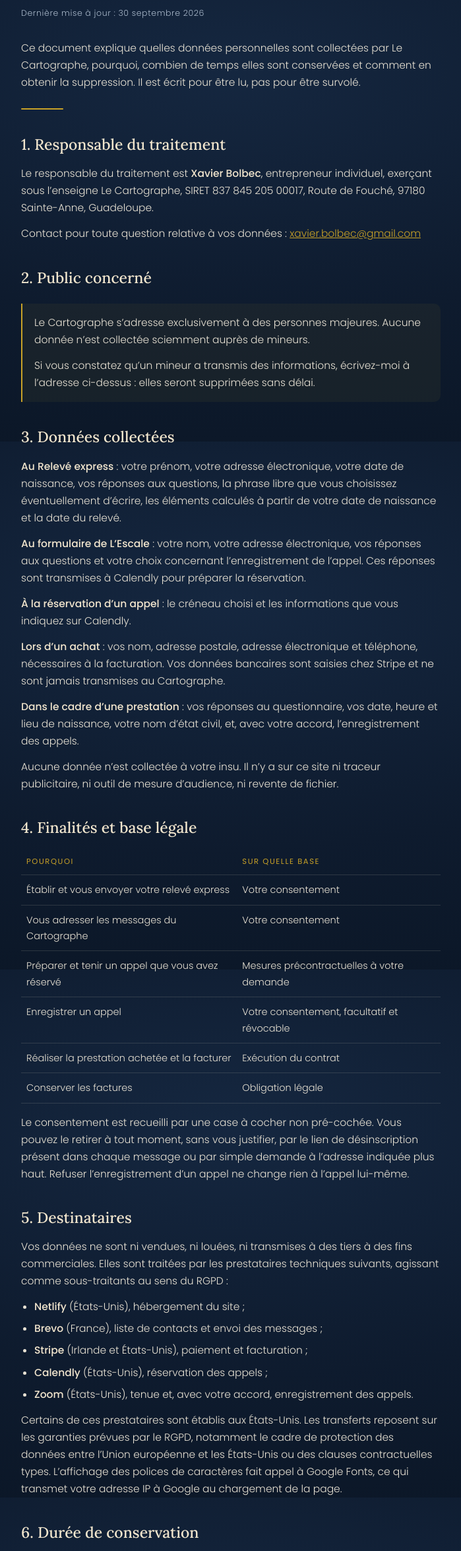
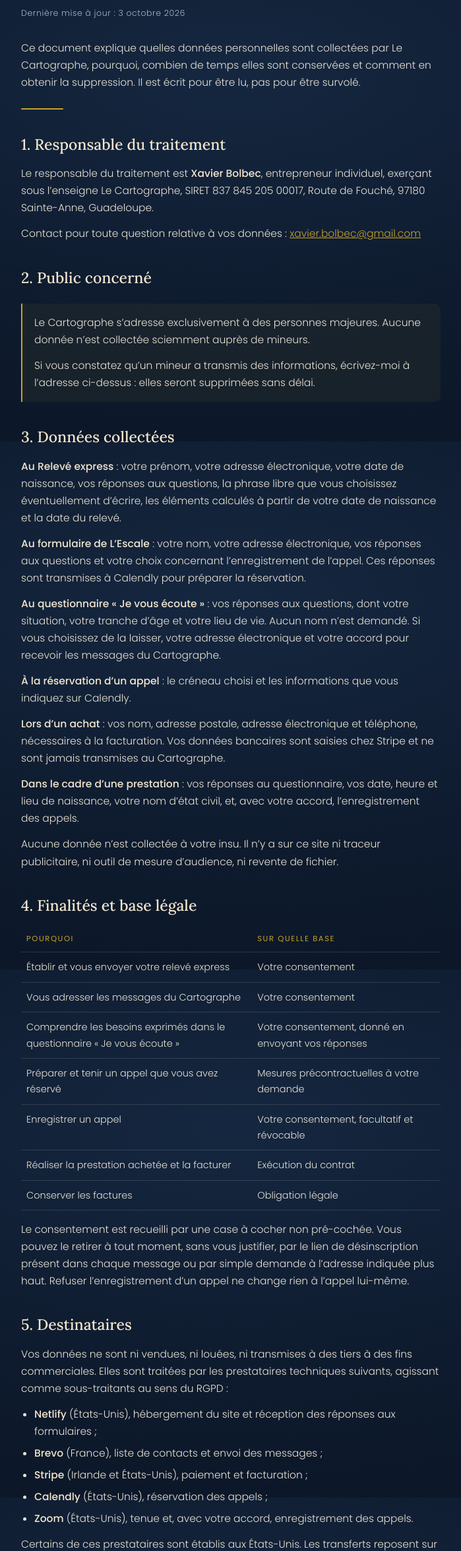
Before and after one commit to xavierbolbec/LeCartographe-, a plain HTML site: page confidentialite.html in a window 1280 px wide. Shown: the part 131-2481 px from the top of the page at 66% size, without its empty margins (290-989 px from the left). Drawn offline with Linux system fonts and the light colour scheme.

Commit message:
Confidentialité : ajouter le questionnaire « Je vous écoute » (en attente de validation)
Co-Authored-By: Claude Opus 5.5 <noreply@anthropic.com>
Claude-Session: https://claude.ai/code/session_012buWHgz3Wt3dC1pCsvUGUw

```diff
--- a/confidentialite.html
+++ b/confidentialite.html
@@ -56,7 +56,7 @@ footer a:hover{color:var(--or)}
 </header>
 
 <h1>Politique de confidentialité</h1>
-<p class="maj">Dernière mise à jour : 30 septembre 2026</p>
+<p class="maj">Dernière mise à jour : 3 octobre 2026</p>
 
 <p>Ce document explique quelles données personnelles sont collectées par Le Cartographe, pourquoi, combien de temps elles sont conservées et comment en obtenir la suppression. Il est écrit pour être lu, pas pour être survolé.</p>
 
@@ -75,6 +75,7 @@ footer a:hover{color:var(--or)}
 <h2>3. Données collectées</h2>
 <p><strong>Au Relevé express</strong>&nbsp;: votre prénom, votre adresse électronique, votre date de naissance, vos réponses aux questions, la phrase libre que vous choisissez éventuellement d&rsquo;écrire, les éléments calculés à partir de votre date de naissance et la date du relevé.</p>
 <p><strong>Au formulaire de L&rsquo;Escale</strong>&nbsp;: votre nom, votre adresse électronique, vos réponses aux questions et votre choix concernant l&rsquo;enregistrement de l&rsquo;appel. Ces réponses sont transmises à Calendly pour préparer la réservation.</p>
+<p><strong>Au questionnaire « Je vous écoute »</strong>&nbsp;: vos réponses aux questions, dont votre situation, votre tranche d&rsquo;âge et votre lieu de vie. Aucun nom n&rsquo;est demandé. Si vous choisissez de la laisser, votre adresse électronique et votre accord pour recevoir les messages du Cartographe.</p>
 <p><strong>À la réservation d&rsquo;un appel</strong>&nbsp;: le créneau choisi et les informations que vous indiquez sur Calendly.</p>
 <p><strong>Lors d&rsquo;un achat</strong>&nbsp;: vos nom, adresse postale, adresse électronique et téléphone, nécessaires à la facturation. Vos données bancaires sont saisies chez Stripe et ne sont jamais transmises au Cartographe.</p>
 <p><strong>Dans le cadre d&rsquo;une prestation</strong>&nbsp;: vos réponses au questionnaire, vos date, heure et lieu de naissance, votre nom d&rsquo;état civil, et, avec votre accord, l&rsquo;enregistrement des appels.</p>
@@ -85,6 +86,7 @@ footer a:hover{color:var(--or)}
   <tr><th>Pourquoi</th><th>Sur quelle base</th></tr>
   <tr><td>Établir et vous envoyer votre relevé express</td><td>Votre consentement</td></tr>
   <tr><td>Vous adresser les messages du Cartographe</td><td>Votre consentement</td></tr>
+  <tr><td>Comprendre les besoins exprimés dans le questionnaire « Je vous écoute »</td><td>Votre consentement, donné en envoyant vos réponses</td></tr>
   <tr><td>Préparer et tenir un appel que vous avez réservé</td><td>Mesures précontractuelles à votre demande</td></tr>
   <tr><td>Enregistrer un appel</td><td>Votre consentement, facultatif et révocable</td></tr>
   <tr><td>Réaliser la prestation achetée et la facturer</td><td>Exécution du contrat</td></tr>
@@ -95,7 +97,7 @@ footer a:hover{color:var(--or)}
 <h2>5. Destinataires</h2>
 <p>Vos données ne sont ni vendues, ni louées, ni transmises à des tiers à des fins commerciales. Elles sont traitées par les prestataires techniques suivants, agissant comme sous-traitants au sens du RGPD&nbsp;:</p>
 <ul>
-  <li><strong>Netlify</strong> (États-Unis), hébergement du site&nbsp;;</li>
+  <li><strong>Netlify</strong> (États-Unis), hébergement du site et réception des réponses aux formulaires&nbsp;;</li>
   <li><strong>Brevo</strong> (France), liste de contacts et envoi des messages&nbsp;;</li>
   <li><strong>Stripe</strong> (Irlande et États-Unis), paiement et facturation&nbsp;;</li>
   <li><strong>Calendly</strong> (États-Unis), réservation des appels&nbsp;;</li>
@@ -107,6 +109,7 @@ footer a:hover{color:var(--or)}
 <ul>
   <li><strong>Contacts du Relevé express</strong>&nbsp;: trois ans à compter de votre dernier contact avec Le Cartographe.</li>
   <li><strong>Réponses au formulaire de L&rsquo;Escale</strong>&nbsp;: un an après l&rsquo;appel, sauf si une prestation s&rsquo;ensuit.</li>
+  <li><strong>Réponses au questionnaire « Je vous écoute »</strong>&nbsp;: six mois après leur envoi, puis supprimées. L&rsquo;adresse électronique laissée avec votre accord est conservée jusqu&rsquo;à votre désinscription, et au plus trois ans après votre dernier contact avec Le Cartographe.</li>
   <li><strong>Enregistrements d&rsquo;appels</strong>&nbsp;: six mois au plus après la fin de la prestation.</li>
   <li><strong>Dossier de prestation</strong>&nbsp;: trois ans après la fin de la prestation.</li>
   <li><strong>Factures</strong>&nbsp;: dix ans, comme la loi l&rsquo;impose.</li>
@@ -118,7 +121,7 @@ footer a:hover{color:var(--or)}
 <p>Si la réponse ne vous satisfait pas, vous pouvez saisir la Commission nationale de l&rsquo;informatique et des libertés, 3 place de Fontenoy, TSA 80715, 75334 Paris Cedex 07, ou déposer une réclamation sur <a href="https://www.cnil.fr">cnil.fr</a>.</p>
 
 <h2>8. Sécurité</h2>
-<p>Les échanges avec ce site sont chiffrés. Vos données sont conservées chez des prestataires disposant de leurs propres garanties de sécurité. Aucune mesure ne rend un système invulnérable, mais aucune donnée sensible au sens du RGPD n&rsquo;est demandée ici.</p>
+<p>Les échanges avec ce site sont chiffrés. Vos données sont conservées chez des prestataires disposant de leurs propres garanties de sécurité. Aucune mesure ne rend un système invulnérable, mais aucune donnée sensible au sens du RGPD n&rsquo;est demandée ici. Si vous évoquez spontanément votre santé dans une réponse libre, ce passage est effacé dès sa lecture et n&rsquo;est pas conservé.</p>
 
 <h2>9. Modification</h2>
 <p>Cette politique peut évoluer. La date de dernière mise à jour figure en tête de page. En cas de changement substantiel affectant vos droits, vous en serez informé par message.</p>
```
